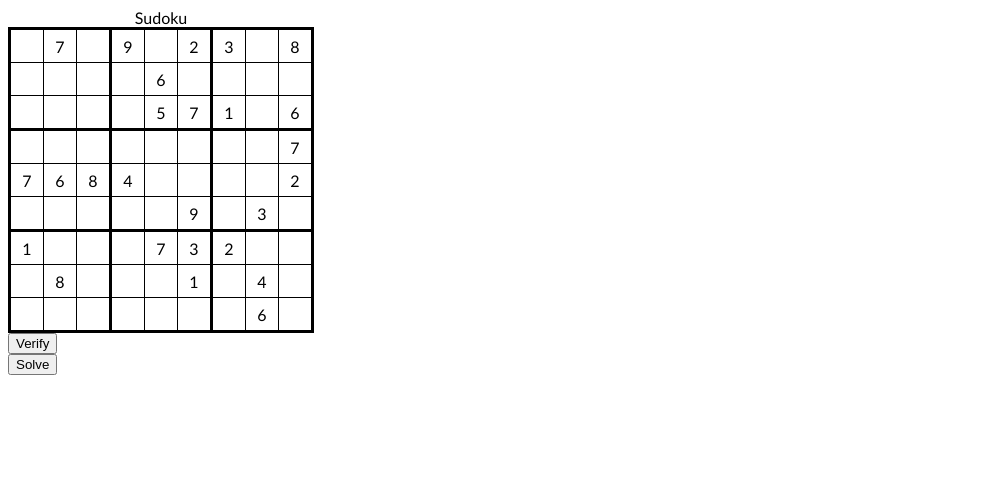
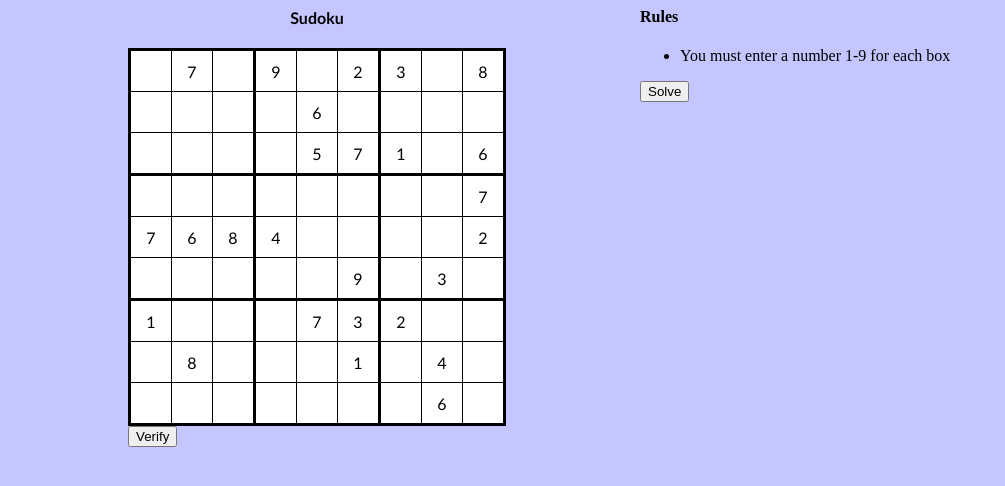
Before and after one commit to adorgan/sudoku, a Flask app: page / in a window 1280 px wide. Shown: the top 486 px of the page, without its empty margins (0-1005 px from the left). Run offline with Flask 2, Linux system fonts and the light colour scheme.

Commit message:
updated location of helpers folder

```diff
--- a/app/__init__.py
+++ b/app/__init__.py
@@ -1,6 +1,5 @@
 from flask import Flask, render_template, request, json
-from helpers import algorithms
-# from algorithms import validateSolution, getSolvedBoard
+from app.helpers import algorithms
 app = Flask(__name__)
 
 
--- a/app/static/style.css
+++ b/app/static/style.css
@@ -1,14 +1,32 @@
+body {
+    margin-right: 10%;
+    margin-left: 10%;
+    background-color: rgb(197, 197, 255);
+}
+
+h4 {
+    margin-top: 0;
+}
 table {
     border-collapse: collapse;
     font-family: Calibri, sans-serif;
+
 }
+form {
+    float: left;
+}
+
 colgroup, tbody {
     border: solid medium;
 }
+
+tbody {
+    background-color: white;
+}
 td {
     border: solid thin;
-    height: 2em;
-    width: 2em;
+    height: 2.5em;
+    width: 2.5em;
     text-align: center;
     padding: 0; }
 
@@ -19,3 +37,15 @@ input {
     color:blue;
     align-content: center;
 }
+
+#rules {
+    float: right;
+    margin-top: 0em;
+
+}
+
+#container {
+    display: grid;
+    grid-template-columns: 1fr 1fr;
+    align-content: center;
+}
--- a/app/templates/index.html
+++ b/app/templates/index.html
@@ -15,14 +15,14 @@
 
 <body>
 
-<style>
 
-</style>
-<form id='form' action="/verify" method="POST">
+<div id='container'>
 
 
+  <form id='form' action="/verify" method="POST" >
+
     <table>
-  <caption>Sudoku</caption>
+      <caption><h4>Sudoku</h4></caption>
       <colgroup><col><col><col></colgroup>
       <colgroup><col><col><col></colgroup>
       <colgroup><col><col><col></colgroup>
@@ -41,8 +41,19 @@
     </table>
   <button id='verify' type="submit">Verify</button>
   </form>
+  <div id='rules'>
+  <h4>Rules</h4>
+  <ul>
+    <li>You must enter a number 1-9 for each box</li>
+  </ul>
+  <button id='solve'>Solve</button>
 
-<button id='solve'>Solve</button>
+</div>
+</div>
+
+
+
+
 
 <script
   src="https://code.jquery.com/jquery-3.6.0.js"
```
Also changed, not shown: app/helpers/algorithms.py (renamed from helpers/algorithms.py), 1 other file. Lines whose indentation alone changed are shown as unchanged.
